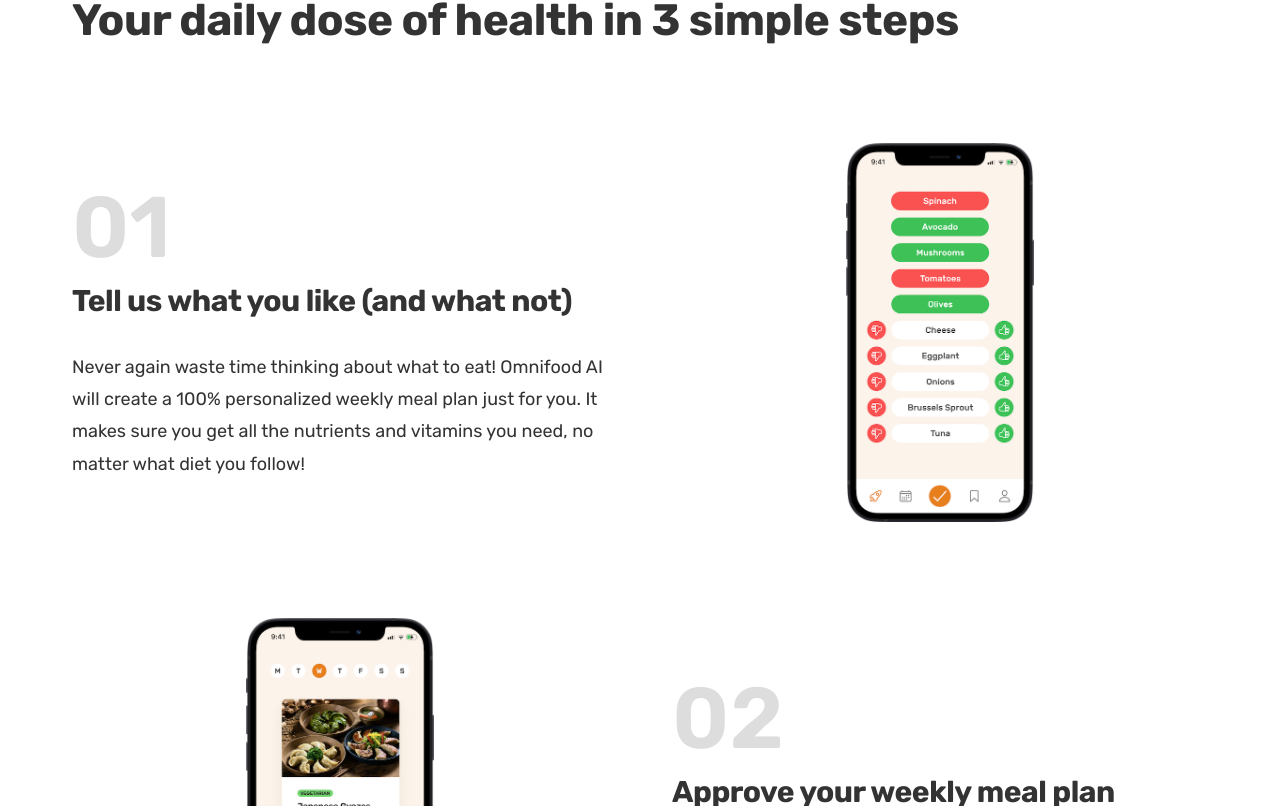
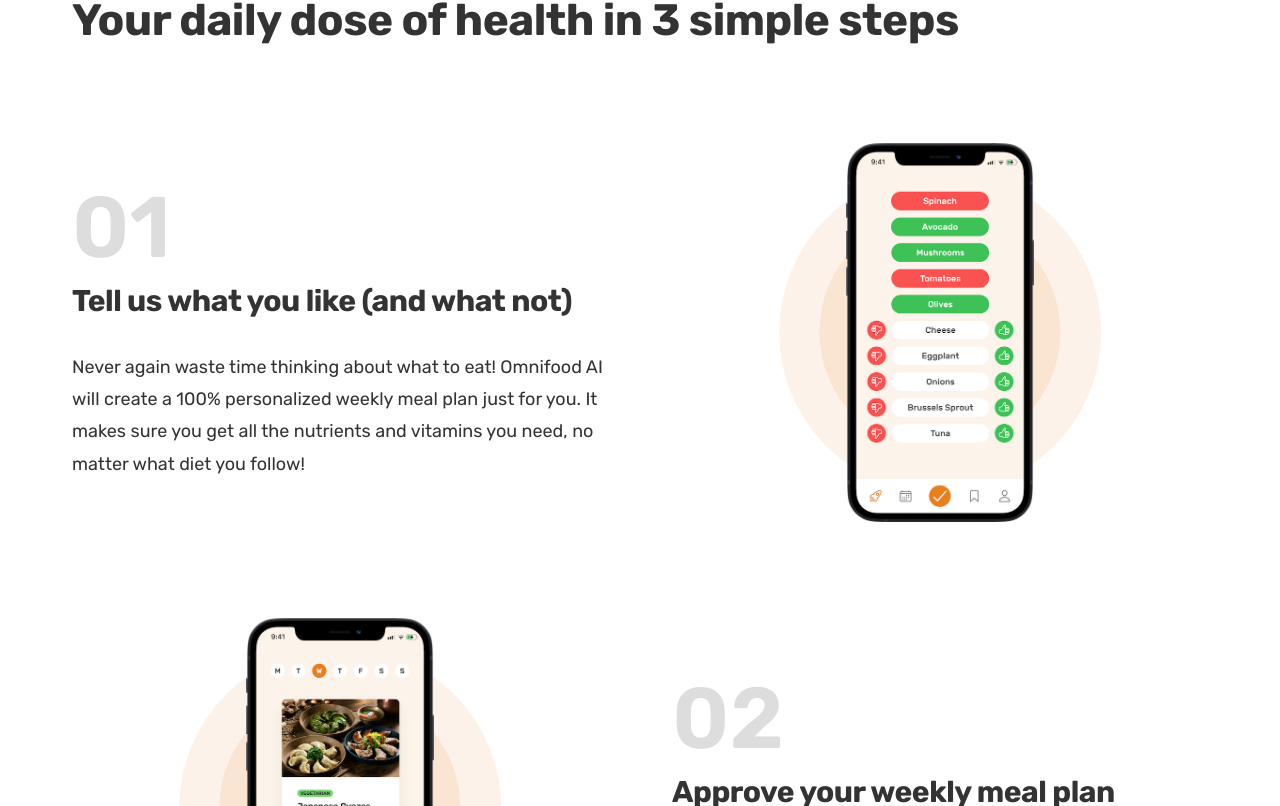
Before and after one commit to VanessaKasminoff/Omnifood, a React (Vite) app: page / in a window 1280 px wide. Shown: the part 894-1700 px from the top of the page. Built offline with nearby package versions, Linux system fonts and the light colour scheme.

Commit message:
Created pseudo elements for styling to the step images

```diff
--- a/src/assets/css/App.css
+++ b/src/assets/css/App.css
@@ -68,7 +68,7 @@ SPACING SYSTEM (PX)
 
 */
 
-@import url('https://fonts.googleapis.com/css2?family=Rubik:ital,wght@0,300..900;1,300..900&display=swap');
+@import url("https://fonts.googleapis.com/css2?family=Rubik:ital,wght@0,300..900;1,300..900&display=swap");
 
 * {
   margin: 0;
@@ -137,7 +137,7 @@ body {
 
 .main-nav-link.nav-cta:hover,
 .main-nav-link.nav-cta:active {
-    background-color: #cf711f;
+  background-color: #cf711f;
 }
 
 /* HERO SECTION */
@@ -313,9 +313,35 @@ body {
 }
 
 .step-img-box {
+  position: relative;
   display: flex;
   align-items: center;
   justify-content: center;
+}
+
+.step-img-box::before,
+.step-img-box::after {
+  content: "";
+  display: block;
+  position: absolute;
+  top: 50%;
+  left: 50%;
+  transform: translate(-50%, -50%);
+  border-radius: 50%;
+}
+
+.step-img-box::before {
+  width: 60%;
+  padding-bottom: 60%;
+  background-color: #fdf2e9;
+  z-index: -2;
+}
+
+.step-img-box::after {
+  width: 45%;
+  padding-bottom: 45%;
+  background-color: #fae5d3;
+  z-index: -1;
 }
 
 .step-img {
```
